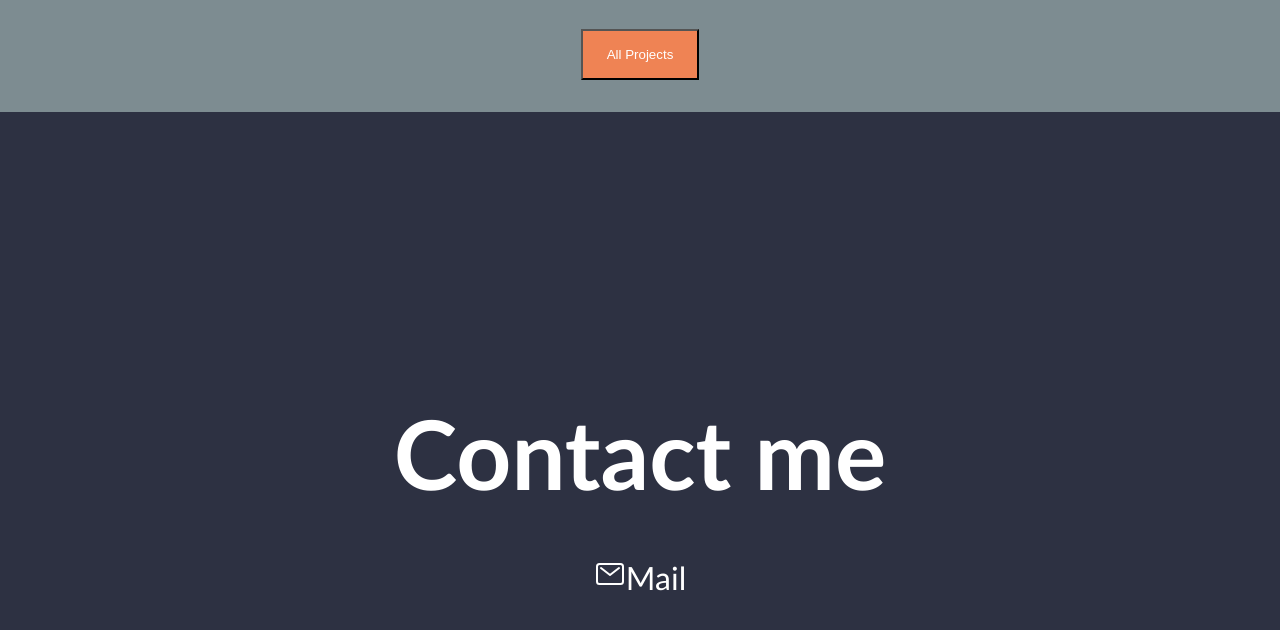
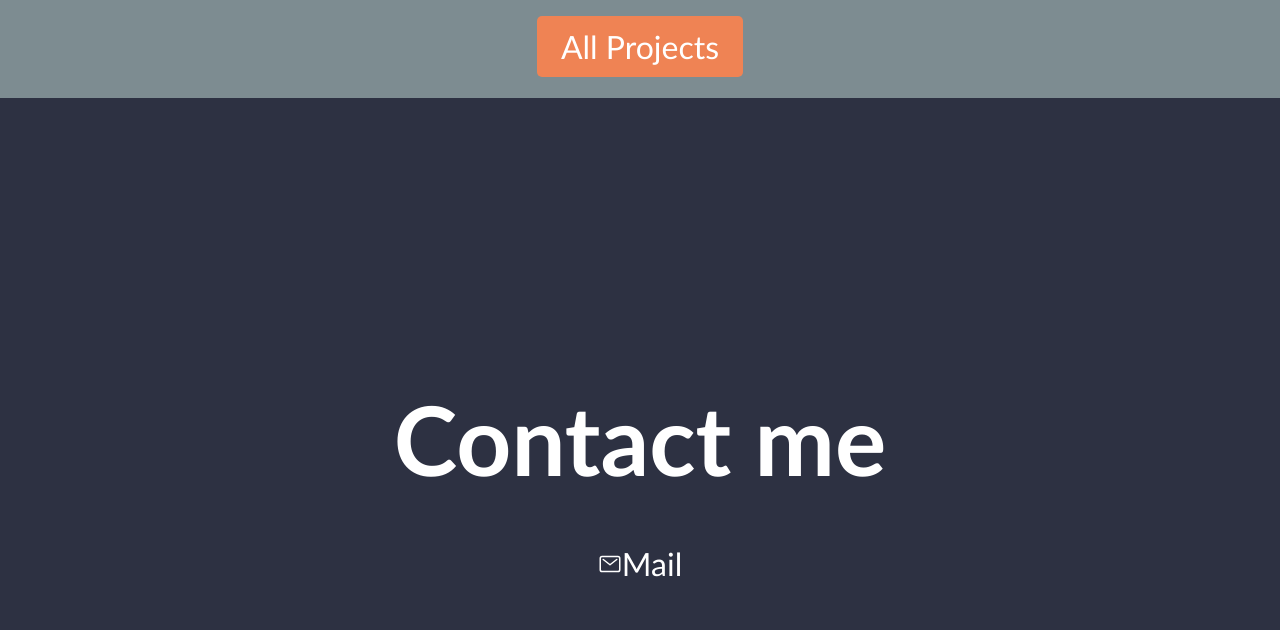
Before and after one commit to subhaintdead/personal-page, a plain HTML site: page index.html in a window 1280 px wide. Shown: the part 1520-2150 px from the top of the page. Drawn offline with nearby package versions, Linux system fonts and the light colour scheme.

Commit message:
the button works

```diff
--- a/index.html
+++ b/index.html
@@ -44,7 +44,7 @@
         </div>
 
         <div class="div_button">
-            <button class="projects_button">All Projects</button>
+            <a href="https://github.com/subhaintdead/" target="_blank" class="projects_button">All Projects</a>
         </div>
        </section>
        </main>
@@ -55,7 +55,7 @@
         </div>
 
         <div class="contact_links">
-            <a href="mailto:subhgotbeans@gmail.com" target="_blank" id="profile-link"><ion-icon class="contact__icons" name="mail-outline"></ion-icon>Mail</a>
+            <a href="mailto:subhgotbeans@gmail.com" target="_blank" id="profile-link"><ion-icon class="contact_icons" name="mail-outline"></ion-icon>Mail</a>
         </div>
         </section>
 
--- a/styles.css
+++ b/styles.css
@@ -153,12 +153,16 @@ padding-top: 3em;
 .projects_button {
     color:var(--text);
     background-color:var(--header) ;
-padding: 1rem 1.5rem;
+padding: 0.7rem 1.5rem;
 cursor:pointer;
+text-decoration:none;
+border-radius: 5px;
+text-align:center;
 }
 
-.projects_button__lt{
-font-weight: bold;
+.projects_button:hover{
+    background-color:var(--hover-header);
+    transition:all 450ms ease;
 }
 
 
```
